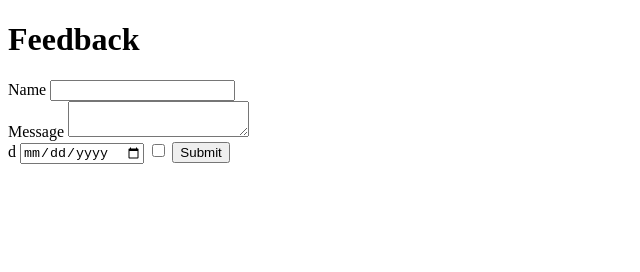
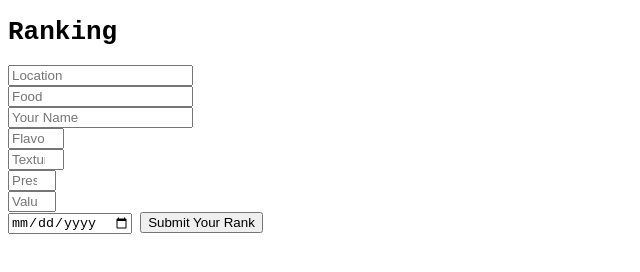
Before and after one commit to zerjie/fooodie, a plain HTML site: page index.html in a window 1280 px wide. Shown: the whole page, without its empty margins (0-640 px from the left). Drawn offline with Linux system fonts and the light colour scheme.

Commit message:
Updated functionality

```diff
--- a/index.html
+++ b/index.html
@@ -7,30 +7,35 @@
     <title>HTML to Sheets</title>
 </head>
 <body>
-        <div class="flex items-center h-screen w-full bg-orange-100">
-      <div class="w-full bg-white rounded shadow-lg p-8 m-4 md:max-w-sm md:mx-auto">
-        <h1 class="block w-full text-center text-grey-darkest mb-6">Feedback</h1>
+    <font face = "Monospace">
+        <h1 class="">Ranking</h1>
 
-        <form class="mb-4 flex flex-wrap justify-between" id="form">
-
-
-          <div class="flex flex-col w-full mb-4">
-            <label class="field-label" for="email">Name</label>
-            <input class="bg-green-100 px-2 py-1 outline-none" type="text" name="Name" id="email">
+        <form class="" id="form">
+          <div class="">
+            <input class="" type="text" name="Location" id="location-name" placeholder="Location">
           </div>
-          <div class="flex flex-col w-full mb-4">
-            <label class="field-label" for="password">Message</label>
-            <textarea class="bg-green-100 px-2 py-1 outline-none" type="text" name="Message" id="Message"></textarea>
+          <div class="">
+            <input class="" type="text" name="Food" id="food-name" placeholder="Food">
           </div>
-d
-
-          <input type="date" name="Time" id="">
-          <input type="checkbox" name="Check" value="true" id="">
-          <button class="bg-orange-300 px-3 py-1 text-white mx-auto" type="submit" id="submit">Submit</button>
+          <div class="">
+            <input class="" type="text" name="Ranker Name" id="ranker-name" placeholder="Your Name">
+          </div>
+          <div class="">
+            <input class="" type="number" inputmode="numeric" name="Flavour" id="flavour" placeholder="Flavour" min="0" max="10">
+          </div>
+          <div class="">
+            <input class="" type="number" inputmode="numeric" name="Texture" id="texture" placeholder="Texture" min="0" max="10">
+          </div>
+          <div class="">
+            <input class="" type="number" inputmode="numeric" name="Presentation" id="presentation" placeholder="Presentation" min="0" max="2">
+          </div>
+          <div class="">
+            <input class="" type="number" inputmode="numeric" name="Value" id="value" placeholder="Value" min="0" max="2">
+          </div>
+          <input type="date" name="Date of Rating" id="">
+          <button class="" type="submit" id="submit">Submit Your Rank</button>
         </form>
-    </div>
-  </div>
-
+    </font>
 </body>
 
 <script>
@@ -49,7 +54,7 @@ d
         .then(response => {
               btn.disabled = false
       btn.innerHTML = "Submit"
-            alert('Success!', response) })
+            alert('Your rank has been submitted', response) })
         .catch(error => {
                      btn.disabled = false
       btn.innerHTML = "Submit"
```
